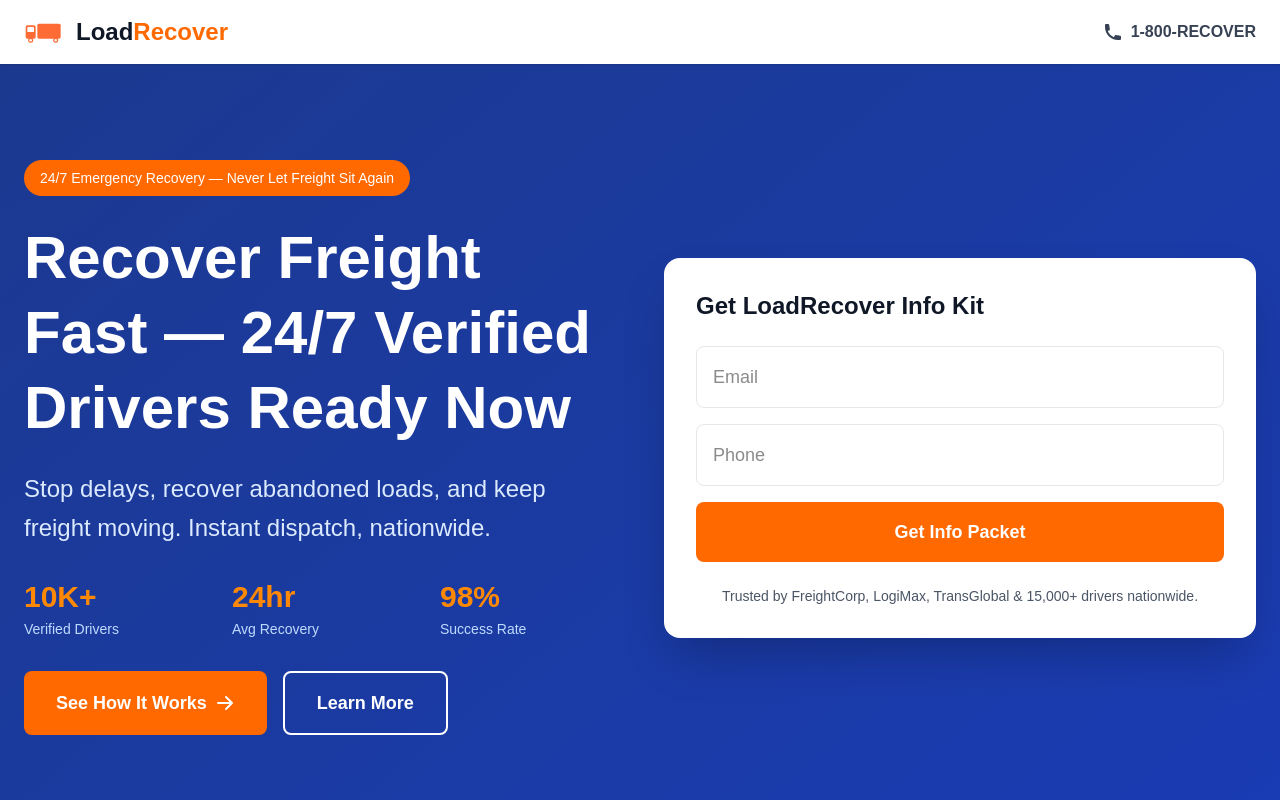
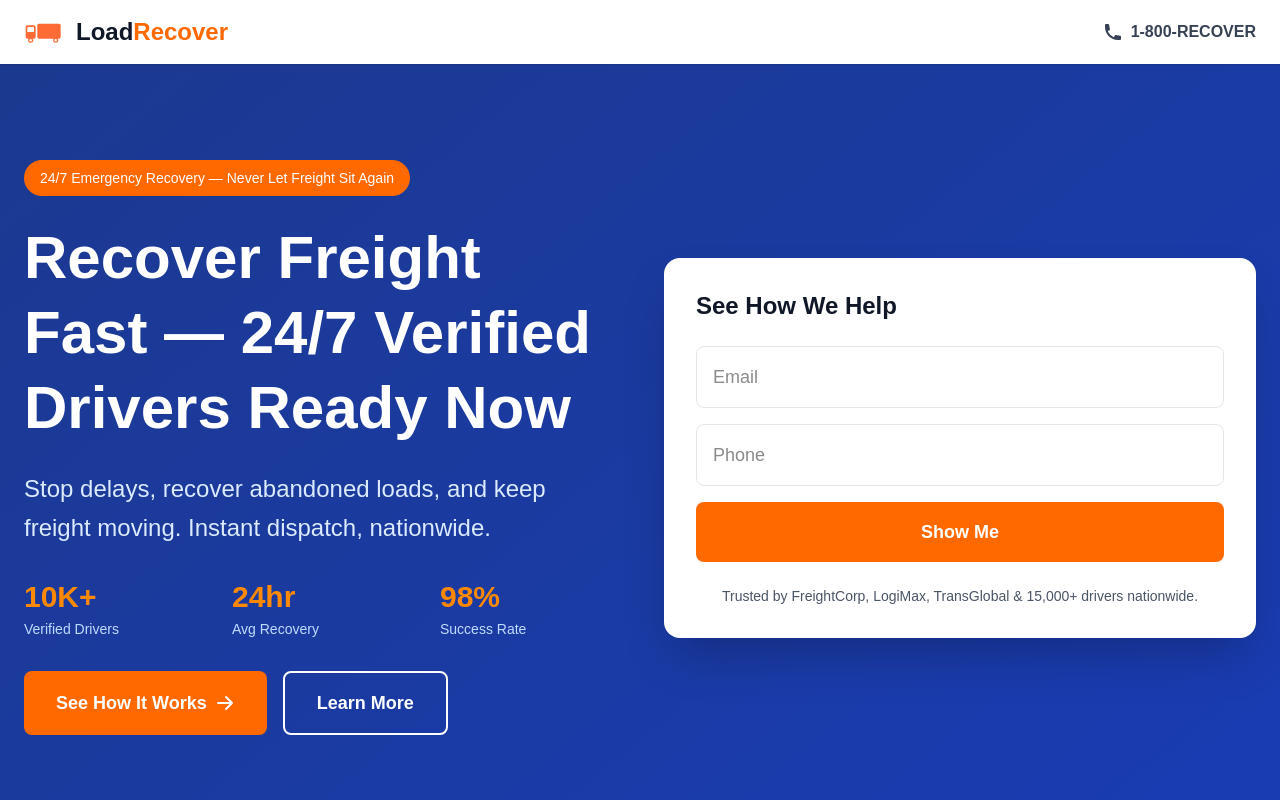
Before and after one commit to buildmoreandmore-cpu/loadrecover-landing, a Next.js app: page / in a window 1280 px wide. Shown: the top 800 px of the page. Built offline with nearby package versions, Linux system fonts and the light colour scheme.

Commit message:
Simplify form CTAs for better clicks
- Change form title to 'See How We Help' (more engaging)
- Change button from 'Get Info Packet' to 'Show Me' (simple & clickable)
- Removes corporate jargon for conversational, click-friendly language

```diff
--- a/src/components/HeroSection.tsx
+++ b/src/components/HeroSection.tsx
@@ -100,7 +100,7 @@ export function HeroSection() {
 
           {/* Right Column - Form */}
           <div className="bg-white rounded-2xl p-8 shadow-2xl">
-            <h3 className="text-2xl font-bold text-gray-900 mb-6">Get LoadRecover Info Kit</h3>
+            <h3 className="text-2xl font-bold text-gray-900 mb-6">See How We Help</h3>
 
             <form onSubmit={handleSubmit} className="space-y-4">
               <div>
@@ -129,7 +129,7 @@ export function HeroSection() {
                 type="submit"
                 className="w-full bg-orange-500 hover:bg-orange-600 text-white px-6 py-4 rounded-lg font-semibold text-lg transition-colors"
               >
-                Get Info Packet
+                Show Me
               </button>
             </form>
 
```
